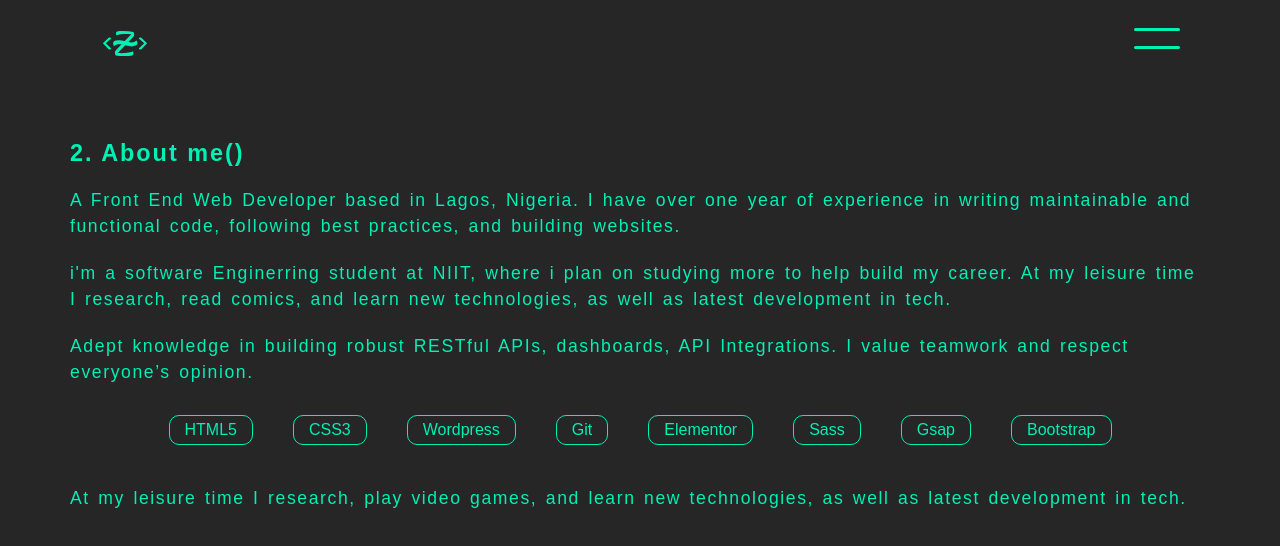
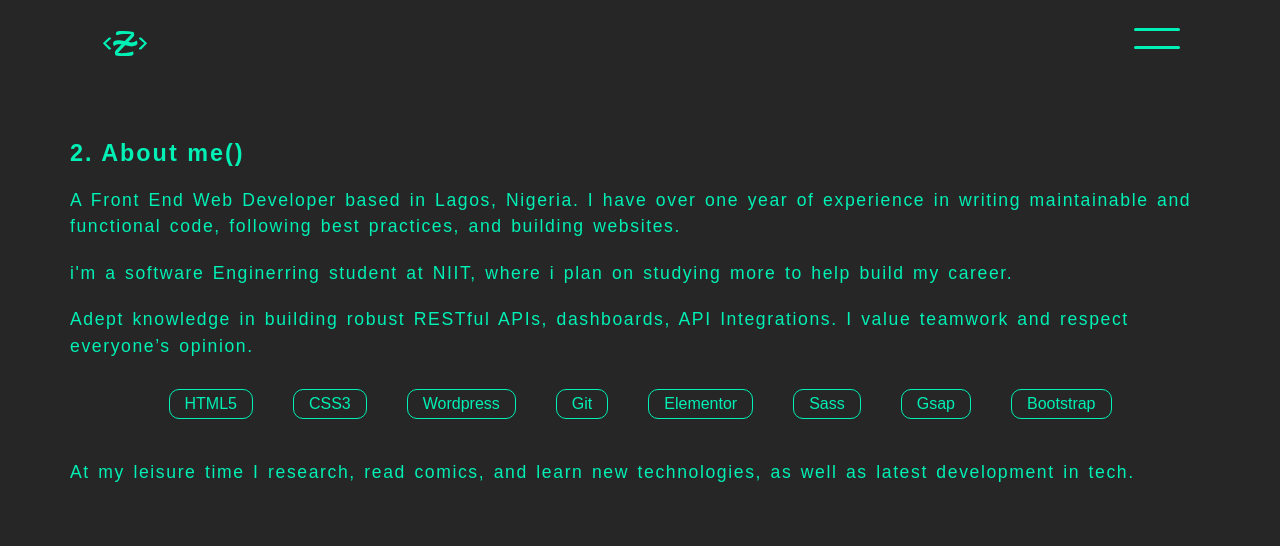
Before and after one commit to Z3phyron/Rowland, a React (Create React App) app: page /about in a window 1280 px wide. Shown: the top 546 px of the page. Built offline with nearby package versions, Linux system fonts and the light colour scheme.

Commit message:
Update Aboutsec.jsx

```diff
--- a/src/components/pages/Aboutsec.jsx
+++ b/src/components/pages/Aboutsec.jsx
@@ -20,8 +20,7 @@ const Aboutsec = () => {
                 A Front End Web Developer based in Lagos, Nigeria. I have over one year of experience in writing maintainable and functional code, following best practices, and building websites.
             </p>
             <p>
-                i'm a software Enginerring student at NIIT, where i plan on studying more to help build my career.  At my leisure time I research, read comics, and learn new technologies, as well as latest development in tech.
-            </p>
+                i'm a software Enginerring student at NIIT, where i plan on studying more to help build my career.</p>
             <p>
                 Adept knowledge in building robust RESTful APIs, dashboards, API Integrations. I value teamwork and respect everyone’s opinion.
             </p>
@@ -35,7 +34,8 @@ const Aboutsec = () => {
                     <li>Gsap</li>
                     <li>Bootstrap</li>
                 </ul>
-            <p> At my leisure time I research, play video games, and learn new technologies, as well as latest development in tech.</p>
+            <p> At my leisure time I research, read comics, and learn new technologies, as well as latest development in tech.
+</p>
             </div>
         </Skills>
         </div>
```
